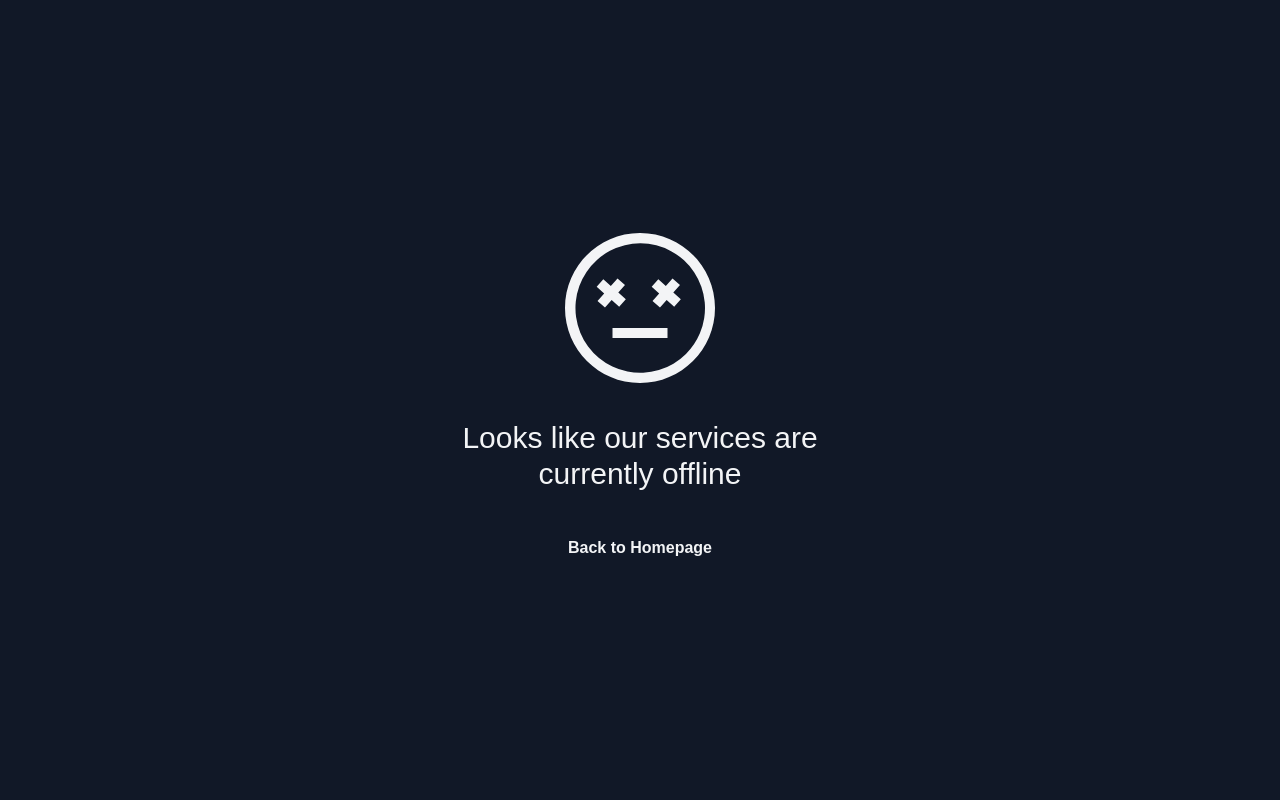
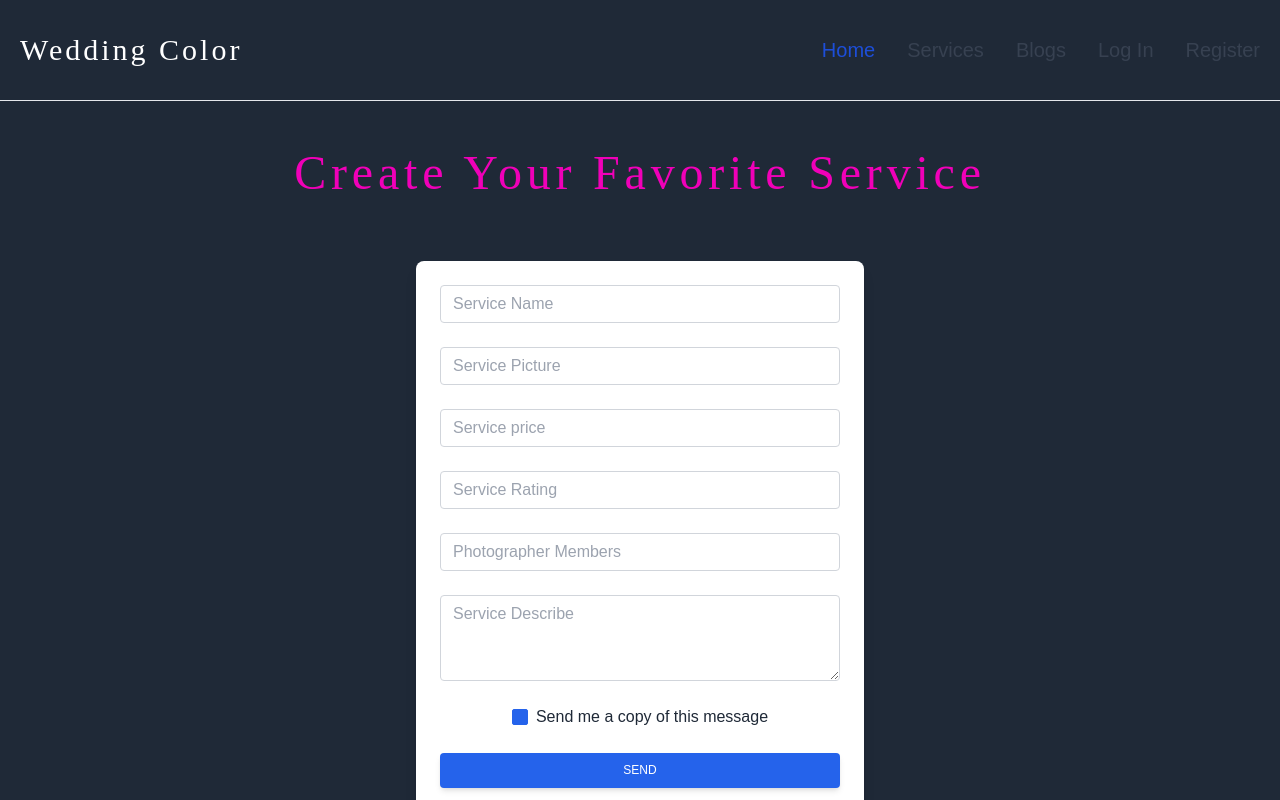
Before and after one commit to monirul-99/wedding-colors, a React (Create React App) app: page /addService in a window 1280 px wide. Shown: the top 800 px of the page. Built offline with nearby package versions, Linux system fonts and the light colour scheme; no server answers.

Commit message:
conditional review message show

```diff
--- a/package.json
+++ b/package.json
@@ -14,6 +14,7 @@
     "react-router-dom": "^6.4.3",
     "react-scripts": "5.0.1",
     "react-toastify": "^9.1.1",
+    "sweetalert2": "^11.6.7",
     "web-vitals": "^2.1.4"
   },
   "scripts": {
--- a/src/Context/ServiceContext.js
+++ b/src/Context/ServiceContext.js
@@ -1,9 +1,11 @@
 import React, { createContext, useEffect, useState } from "react";
 import {
+  createUserWithEmailAndPassword,
   getAuth,
   onAuthStateChanged,
   signInWithEmailAndPassword,
   signInWithPopup,
+  signOut,
   updateProfile,
 } from "firebase/auth";
 import app from "../Firebase/Firebase.config";
@@ -11,19 +13,31 @@ export const AuthContext = createContext();
 const auth = getAuth(app);
 const ServiceContext = ({ children }) => {
   const [user, setUser] = useState(null);
+  const [review, setReview] = useState([]);
+  console.log(review);
+  useEffect(() => {
+    fetch(`http://localhost:5000/review`)
+      .then((res) => res.json())
+      .then((data) => setReview(data));
+  }, []);
 
   const handleGoogleProvider = (provider) => {
     return signInWithPopup(auth, provider);
   };
-  // const handleFacebookProvider = (provider) => {
-  //   return signInWithPopup(auth, provider);
-  // };
+
+  const signInBtn = (email, password) => {
+    return signInWithEmailAndPassword(auth, email, password);
+  };
+
+  const logOut = () => {
+    return signOut(auth);
+  };
 
   const handleGithubProvider = (provider) => {
     return signInWithPopup(auth, provider);
   };
   const registerWithEmailPassword = (email, password) => {
-    return signInWithEmailAndPassword(auth, email, password);
+    return createUserWithEmailAndPassword(auth, email, password);
   };
 
   const handleUpdateProfile = (profile) => {
@@ -38,10 +52,14 @@ const ServiceContext = ({ children }) => {
     return () => unSubscribe();
   }, [user]);
   const authInfo = {
+    user,
     handleGoogleProvider,
     registerWithEmailPassword,
     handleUpdateProfile,
     handleGithubProvider,
+    logOut,
+    signInBtn,
+    review,
   };
   return (
     <div>
--- a/src/Pages/Login/Login.js
+++ b/src/Pages/Login/Login.js
@@ -1,6 +1,39 @@
-import React from "react";
+import React, { useContext, useState } from "react";
+import { Link, useLocation, useNavigate } from "react-router-dom";
+import Swal from "sweetalert2";
+import { AuthContext } from "../../Context/ServiceContext";
 
 const Login = () => {
+  const [error, setError] = useState();
+  const { signInBtn } = useContext(AuthContext);
+  const navigate = useNavigate();
+  const location = useLocation();
+  const from = location.state?.from?.pathname || "/";
+
+  const handleSignIn = (event) => {
+    event.preventDefault();
+    const form = event.target;
+    const email = form.email.value;
+    const password = form.password.value;
+
+    signInBtn(email, password)
+      .then((result) => {
+        const user = result.user;
+        console.log(user);
+        form.reset();
+        navigate(from, { replace: true });
+        Swal.fire({
+          icon: "success",
+          title: "Login Success!",
+          showConfirmButton: false,
+          timer: 1500,
+        });
+      })
+      .catch((error) => {
+        setError(error.message);
+        console.error("error", error);
+      });
+  };
   return (
     <div>
       <section className="h-screen ">
@@ -13,12 +46,13 @@ const Login = () => {
               />
             </div>
             <div className="md:w-8/12 lg:w-5/12 lg:ml-20">
-              <form className="lg:w-3/5 mx-auto">
+              <form onSubmit={handleSignIn} className="lg:w-3/5 mx-auto">
                 <div className="mb-6">
                   <input
                     type="text"
                     className="form-control block w-full px-4 py-2 text-xl font-normal text-gray-700 bg-white bg-clip-padding border border-solid border-gray-300 rounded transition ease-in-out m-0 focus:text-gray-700 focus:bg-white focus:border-blue-600 focus:outline-none"
                     placeholder="Email address"
+                    name="email"
                   />
                 </div>
 
@@ -27,6 +61,7 @@ const Login = () => {
                     type="password"
                     className="form-control block w-full px-4 py-2 text-xl font-normal text-gray-700 bg-white bg-clip-padding border border-solid border-gray-300 rounded transition ease-in-out m-0 focus:text-gray-700 focus:bg-white focus:border-blue-600 focus:outline-none"
                     placeholder="Password"
+                    name="password"
                   />
                 </div>
 
@@ -47,14 +82,23 @@ const Login = () => {
                   </a>
                 </div>
 
-                <button
+                <input
                   type="submit"
                   className="inline-block px-7 py-3 bg-blue-600 text-white font-medium text-sm leading-snug uppercase rounded shadow-md hover:bg-blue-700 hover:shadow-lg focus:bg-blue-700 focus:shadow-lg focus:outline-none focus:ring-0 active:bg-blue-800 active:shadow-lg transition duration-150 ease-in-out w-full"
                   data-mdb-ripple="true"
                   data-mdb-ripple-color="light"
-                >
-                  Sign in
-                </button>
+                  value="Sign in"
+                />
+
+                <p className="text-sm text-white font-semibold mt-2 pt-1 mb-0">
+                  Don't have an account? {""}
+                  <Link
+                    to="/register"
+                    className="text-red-600 hover:text-red-700 focus:text-red-700 transition duration-200 ease-in-out"
+                  >
+                    Register
+                  </Link>
+                </p>
 
                 <div className="flex items-center my-4 before:flex-1 before:border-t before:border-gray-300 before:mt-0.5 after:flex-1 after:border-t after:border-gray-300 after:mt-0.5">
                   <p className="text-center font-semibold mx-4 mb-0">OR</p>
--- a/src/Pages/Register/Register.js
+++ b/src/Pages/Register/Register.js
@@ -1,5 +1,5 @@
 import React, { useContext, useState } from "react";
-import { useNavigate } from "react-router-dom";
+import { Link, useNavigate } from "react-router-dom";
 import { AuthContext } from "../../Context/ServiceContext";
 import { FaGoogle } from "react-icons/fa";
 import { GoogleAuthProvider } from "firebase/auth";
@@ -205,13 +205,13 @@ const Register = () => {
                   />
 
                   <p className="text-sm text-white font-semibold mt-2 pt-1 mb-0">
-                    Don't have an account? {""}
-                    <a
-                      href="#!"
+                    You have already account? {""}
+                    <Link
+                      to="/login"
                       className="text-red-600 hover:text-red-700 focus:text-red-700 transition duration-200 ease-in-out"
                     >
-                      Register
-                    </a>
+                      Login
+                    </Link>
                   </p>
                 </div>
               </form>
--- /dev/null
+++ b/src/Pages/Review/Review.js
@@ -0,0 +1,17 @@
+import React, { useEffect, useState } from "react";
+
+const Review = () => {
+  const [review, setReview] = useState([]);
+  useEffect(() => {
+    fetch(`http://localhost:5000/review`)
+      .then((res) => res.json())
+      .then((data) => setReview(data));
+  }, []);
+  return (
+    <div>
+      <h1>Reviews Numbers : {review.length}</h1>
+    </div>
+  );
+};
+
+export default Review;
--- /dev/null
+++ b/src/Pages/Services/AddService/AddService.js
@@ -0,0 +1,190 @@
+import React from "react";
+
+const AddService = () => {
+  return (
+    <div className="container mx-auto border-t mb-16">
+      <h1 className="py-12 text-5xl font-Vibes text-center tracking-widest text-secondary">
+        Create Your Favorite Service
+      </h1>
+
+      <div class="block p-6 rounded-lg shadow-lg bg-white max-w-md mx-auto mt-4">
+        <form>
+          <div class="form-group mb-6">
+            <input
+              type="text"
+              class="form-control block
+        w-full
+        px-3
+        py-1.5
+        text-base
+        font-normal
+        text-gray-700
+        bg-white bg-clip-padding
+        border border-solid border-gray-300
+        rounded
+        transition
+        ease-in-out
+        m-0
+        focus:text-gray-700 focus:bg-white focus:border-blue-600 focus:outline-none"
+              id="exampleInput7"
+              placeholder="Service Name"
+              name="title"
+            />
+          </div>
+          <div class="form-group mb-6">
+            <input
+              type="text"
+              class="form-control block
+        w-full
+        px-3
+        py-1.5
+        text-base
+        font-normal
+        text-gray-700
+        bg-white bg-clip-padding
+        border border-solid border-gray-300
+        rounded
+        transition
+        ease-in-out
+        m-0
+        focus:text-gray-700 focus:bg-white focus:border-blue-600 focus:outline-none"
+              id="exampleInput7"
+              placeholder="Service Picture"
+              name="img"
+            />
+          </div>
+          <div class="form-group mb-6">
+            <input
+              type="text"
+              class="form-control block
+        w-full
+        px-3
+        py-1.5
+        text-base
+        font-normal
+        text-gray-700
+        bg-white bg-clip-padding
+        border border-solid border-gray-300
+        rounded
+        transition
+        ease-in-out
+        m-0
+        focus:text-gray-700 focus:bg-white focus:border-blue-600 focus:outline-none"
+              id="exampleInput7"
+              placeholder="Service price"
+              name="price"
+            />
+          </div>
+          <div class="form-group mb-6">
+            <input
+              type="text"
+              class="form-control block
+        w-full
+        px-3
+        py-1.5
+        text-base
+        font-normal
+        text-gray-700
+        bg-white bg-clip-padding
+        border border-solid border-gray-300
+        rounded
+        transition
+        ease-in-out
+        m-0
+        focus:text-gray-700 focus:bg-white focus:border-blue-600 focus:outline-none"
+              id="exampleInput8"
+              placeholder="Service Rating"
+              name="rating"
+            />
+          </div>
+          <div class="form-group mb-6">
+            <input
+              type="text"
+              class="form-control block
+        w-full
+        px-3
+        py-1.5
+        text-base
+        font-normal
+        text-gray-700
+        bg-white bg-clip-padding
+        border border-solid border-gray-300
+        rounded
+        transition
+        ease-in-out
+        m-0
+        focus:text-gray-700 focus:bg-white focus:border-blue-600 focus:outline-none"
+              id="exampleInput8"
+              placeholder="Photographer Members"
+              name="members"
+            />
+          </div>
+          <div class="form-group mb-6">
+            <textarea
+              class="
+        form-control
+        block
+        w-full
+        px-3
+        py-1.5
+        text-base
+        font-normal
+        text-gray-700
+        bg-white bg-clip-padding
+        border border-solid border-gray-300
+        rounded
+        transition
+        ease-in-out
+        m-0
+        focus:text-gray-700 focus:bg-white focus:border-blue-600 focus:outline-none
+      "
+              id="exampleFormControlTextarea13"
+              rows="3"
+              placeholder="Service Describe"
+              name="describe"
+            ></textarea>
+          </div>
+          <div class="form-group form-check text-center mb-6">
+            <input
+              type="checkbox"
+              class="form-check-input appearance-none h-4 w-4 border border-gray-300 rounded-sm bg-white checked:bg-blue-600 checked:border-blue-600 focus:outline-none transition duration-200 mt-1 align-top bg-no-repeat bg-center bg-contain mr-2 cursor-pointer"
+              id="exampleCheck87"
+              checked
+            />
+            <label
+              class="form-check-label inline-block text-gray-800"
+              for="exampleCheck87"
+            >
+              Send me a copy of this message
+            </label>
+          </div>
+          <button
+            type="submit"
+            class="
+      w-full
+      px-6
+      py-2.5
+      bg-blue-600
+      text-white
+      font-medium
+      text-xs
+      leading-tight
+      uppercase
+      rounded
+      shadow-md
+      hover:bg-blue-700 hover:shadow-lg
+      focus:bg-blue-700 focus:shadow-lg focus:outline-none focus:ring-0
+      active:bg-blue-800 active:shadow-lg
+      transition
+      duration-150
+      ease-in-out"
+          >
+            Send
+          </button>
+        </form>
+      </div>
+    </div>
+  );
+};
+
+export default AddService;
--- a/src/Pages/Services/ServiceDetails/ServiceDetails.js
+++ b/src/Pages/Services/ServiceDetails/ServiceDetails.js
@@ -1,10 +1,13 @@
-import React from "react";
+import React, { useContext } from "react";
 import { Link, useLoaderData } from "react-router-dom";
+import { AuthContext } from "../../../Context/ServiceContext";
 
 const ServiceDetails = () => {
   const cardData = useLoaderData();
   const { img, title, describe, rating, price, duration, _id, members } =
     cardData[0];
+
+  const { user, review } = useContext(AuthContext);
   return (
     <div>
       <section className="container mx-auto border-t">
@@ -74,8 +77,18 @@ const ServiceDetails = () => {
             </div>
           </section>
         </aside>
-        <aside className=" bg-white py-28 mb-16">
-          <h1 className="text-center text-5xl">Please login to add a review</h1>
+        <aside className=" bg-white py-28 mb-16 rounded-lg">
+          {!user?.displayName && (
+            <h1 className="text-center text-3xl">
+              Please login to add a review{" "}
+              <Link className="text-blue-500" to="/login">
+                Login
+              </Link>{" "}
+            </h1>
+          )}
+          {review.length === 0 && user?.displayName && (
+            <h1 className="text-center text-3xl">No reviews were added</h1>
+          )}
           {/* <div className="container flex flex-col w-full max-w-lg p-6 mx-auto divide-y rounded-md divide-gray-700 dark:bg-gray-900 dark:text-gray-100">
             <div className="flex justify-between p-4">
               <div className="flex space-x-4">
--- a/src/Routers/Routes/Routes.js
+++ b/src/Routers/Routes/Routes.js
@@ -4,6 +4,8 @@ import ErrorPage from "../../Pages/ErrorPage/ErrorPage";
 import Home from "../../Pages/Home/Home";
 import Login from "../../Pages/Login/Login";
 import Register from "../../Pages/Register/Register";
+import Review from "../../Pages/Review/Review";
+import AddService from "../../Pages/Services/AddService/AddService";
 import Service from "../../Pages/Services/Service";
 import ServiceDetails from "../../Pages/Services/ServiceDetails/ServiceDetails";
 
@@ -35,6 +37,10 @@ export const Routers = createBrowserRouter([
         element: <ServiceDetails />,
       },
       {
+        path: "/addService",
+        element: <AddService />,
+      },
+      {
         path: "/blogs",
         element: <Blogs />,
       },
--- a/src/SharePage/Navbar/Navbar.js
+++ b/src/SharePage/Navbar/Navbar.js
@@ -1,9 +1,19 @@
 import React, { useContext } from "react";
-import { Link } from "react-router-dom";
+import { Link, useNavigate } from "react-router-dom";
 import { AuthContext } from "../../Context/ServiceContext";
 
 const Navbar = () => {
-  const { user } = useContext(AuthContext);
+  const { user, logOut } = useContext(AuthContext);
+  const navigate = useNavigate();
+  console.log(user);
+
+  const handleLogOuts = () => {
+    logOut()
+      .then(() => {
+        navigate("/");
+      })
+      .then((error) => console.error(error));
+  };
   return (
     <nav className="border-gray-200 sm:px-4 p-7">
       <div className="container flex flex-wrap justify-between items-center mx-auto p-1">
@@ -39,7 +49,7 @@ const Navbar = () => {
           <ul className="flex flex-col mt-4 rounded-lg border border-gray-100 md:flex-row space-x-8 md:mt-0 md:text-sm  md:font-medium md:border-0  ">
             <Link
               to="/"
-              className="block  text-white bg-blue-700 rounded md:bg-transparent md:text-blue-700 md:p-0 dark:text-white"
+              className="block  text-xl text-white bg-blue-700 rounded md:bg-transparent md:text-blue-700 md:p-0 dark:text-white"
               aria-current="page"
             >
               Home
@@ -47,49 +57,57 @@ const Navbar = () => {
 
             <Link
               to="/service"
-              className="block text-gray-700 rounded hover:bg-gray-100 md:hover:bg-transparent md:border-0 md:hover:text-blue-700 md:p-0 dark:text-gray-400 md:dark:hover:text-white dark:hover:bg-gray-700 dark:hover:text-white md:dark:hover:bg-transparent"
+              className="block  text-xl text-gray-700 rounded hover:bg-gray-100 md:hover:bg-transparent md:border-0 md:hover:text-blue-700 md:p-0 dark:text-gray-400 md:dark:hover:text-white dark:hover:bg-gray-700 dark:hover:text-white md:dark:hover:bg-transparent"
             >
               Services
             </Link>
 
             <Link
               to="/blogs"
-              className="block  text-gray-700 rounded hover:bg-gray-100 md:hover:bg-transparent md:border-0 md:hover:text-blue-700 md:p-0 dark:text-gray-400 md:dark:hover:text-white dark:hover:bg-gray-700 dark:hover:text-white md:dark:hover:bg-transparent"
+              className="block  text-xl text-gray-700 rounded hover:bg-gray-100 md:hover:bg-transparent md:border-0 md:hover:text-blue-700 md:p-0 dark:text-gray-400 md:dark:hover:text-white dark:hover:bg-gray-700 dark:hover:text-white md:dark:hover:bg-transparent"
             >
               Blogs
             </Link>
 
+            {user?.displayName && (
+              <>
                 <Link
                   to="/review"
-              className="block  text-gray-700 rounded hover:bg-gray-100 md:hover:bg-transparent md:border-0 md:hover:text-blue-700 md:p-0 dark:text-gray-400 md:dark:hover:text-white dark:hover:bg-gray-700 dark:hover:text-white md:dark:hover:bg-transparent"
+                  className="block  text-xl  text-gray-700 rounded hover:bg-gray-100 md:hover:bg-transparent md:border-0 md:hover:text-blue-700 md:p-0 dark:text-gray-400 md:dark:hover:text-white dark:hover:bg-gray-700 dark:hover:text-white md:dark:hover:bg-transparent"
                 >
                   My Review
                 </Link>
-
                 <Link
-              to="/service/:id"
-              className="block  text-gray-700 rounded hover:bg-gray-100 md:hover:bg-transparent md:border-0 md:hover:text-blue-700 md:p-0 dark:text-gray-400 md:dark:hover:text-white dark:hover:bg-gray-700 dark:hover:text-white md:dark:hover:bg-transparent"
+                  to="/addService"
+                  className="block  text-xl  text-gray-700 rounded hover:bg-gray-100 md:hover:bg-transparent md:border-0 md:hover:text-blue-700 md:p-0 dark:text-gray-400 md:dark:hover:text-white dark:hover:bg-gray-700 dark:hover:text-white md:dark:hover:bg-transparent"
                 >
                   Service Add
                 </Link>
-
-            <Link className="block  text-gray-700 rounded hover:bg-gray-100 md:hover:bg-transparent md:border-0 md:hover:text-blue-700 md:p-0 dark:text-gray-400 md:dark:hover:text-white dark:hover:bg-gray-700 dark:hover:text-white md:dark:hover:bg-transparent">
+                <Link
+                  onClick={handleLogOuts}
+                  className="block  text-xl  text-gray-700 rounded hover:bg-gray-100 md:hover:bg-transparent md:border-0 md:hover:text-blue-700 md:p-0 dark:text-gray-400 md:dark:hover:text-white dark:hover:bg-gray-700 dark:hover:text-white md:dark:hover:bg-transparent"
+                >
                   Log Out
                 </Link>
-
+              </>
+            )}
+            {!user?.displayName && (
+              <>
                 <Link
                   to="/login"
-              className="block  text-gray-700 rounded hover:bg-gray-100 md:hover:bg-transparent md:border-0 md:hover:text-blue-700 md:p-0 dark:text-gray-400 md:dark:hover:text-white dark:hover:bg-gray-700 dark:hover:text-white md:dark:hover:bg-transparent"
+                  className="block  text-xl  text-gray-700 rounded hover:bg-gray-100 md:hover:bg-transparent md:border-0 md:hover:text-blue-700 md:p-0 dark:text-gray-400 md:dark:hover:text-white dark:hover:bg-gray-700 dark:hover:text-white md:dark:hover:bg-transparent"
                 >
                   Log In
                 </Link>
 
                 <Link
                   to="/register"
-              className="block  text-gray-700 rounded hover:bg-gray-100 md:hover:bg-transparent md:border-0 md:hover:text-blue-700 md:p-0 dark:text-gray-400 md:dark:hover:text-white dark:hover:bg-gray-700 dark:hover:text-white md:dark:hover:bg-transparent"
+                  className="block  text-xl  text-gray-700 rounded hover:bg-gray-100 md:hover:bg-transparent md:border-0 md:hover:text-blue-700 md:p-0 dark:text-gray-400 md:dark:hover:text-white dark:hover:bg-gray-700 dark:hover:text-white md:dark:hover:bg-transparent"
                 >
                   Register
                 </Link>
+              </>
+            )}
           </ul>
         </div>
       </div>
```
Also changed, not shown: 1 other file (tests, documents, lock files or other folders). Lines whose indentation alone changed are shown as unchanged.
